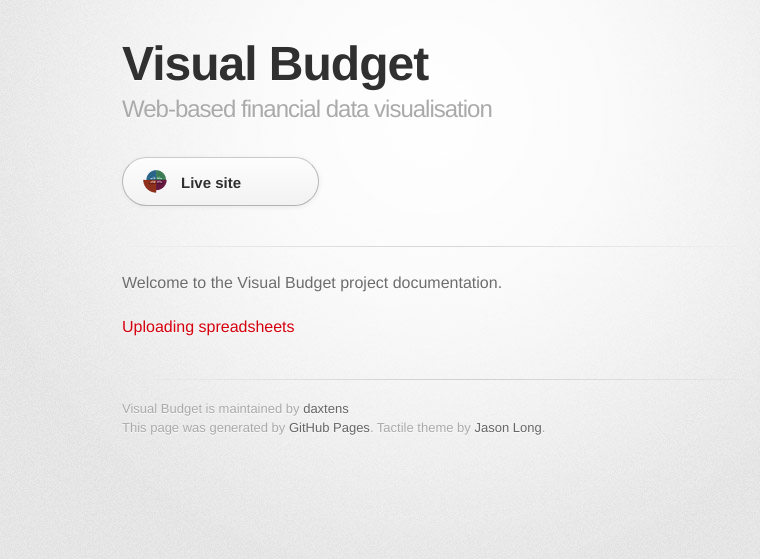
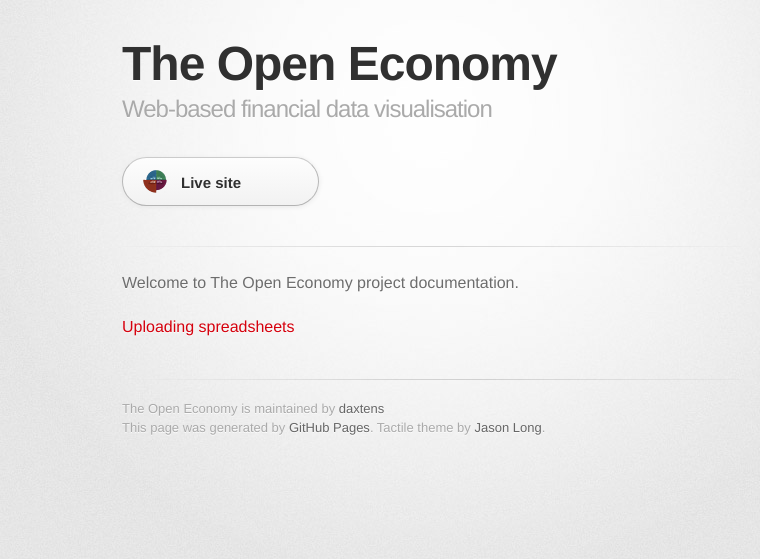
Before and after one commit to daxtens/finvis, a Jekyll site: the page built from index.md, in a window 1280 px wide. Shown: the top 559 px of the page, without its empty margins (208-968 px from the left). Built offline with Jekyll 4.4.1, drawn with Linux system fonts in a browser that asks for light colours; some web fonts are replaced.

Commit message:
Visual Budget -> The Open Economy

```diff
--- a/_layouts/default.html
+++ b/_layouts/default.html
@@ -10,7 +10,7 @@
     <!--[if lt IE 9]>
     <script src="//html5shiv.googlecode.com/svn/trunk/html5.js"></script>
     <![endif]-->
-    <title>Visual Budget: {{ page.title }}</title>
+    <title>The Open Economy: {{ page.title }}</title>
   </head>
 
   <body>
@@ -18,7 +18,7 @@
       <div class="inner">
 
         <header>
-          <h1>Visual Budget</h1>
+          <h1>The Open Economy</h1>
           <h2>{{ page.title }}</h2>
         </header>
 
@@ -34,7 +34,7 @@
         </section>
 
         <footer>
-          Visual Budget is maintained by <a href="https://github.com/daxtens">daxtens</a><br>
+          The Open Economy is maintained by <a href="https://github.com/daxtens">daxtens</a><br>
           This page was generated by <a href="http://pages.github.com">GitHub Pages</a>. Tactile theme by <a href="http://twitter.com/jasonlong">Jason Long</a>.
         </footer>
 
--- a/index.md
+++ b/index.md
@@ -3,6 +3,6 @@
 title: Web-based financial data visualisation
 ---
 
-Welcome to the Visual Budget project documentation.
+Welcome to The Open Economy project documentation.
 
 [Uploading spreadsheets](spreadsheet.html)
```
Also changed, not shown: spreadsheet.md (+1 -1 lines).
